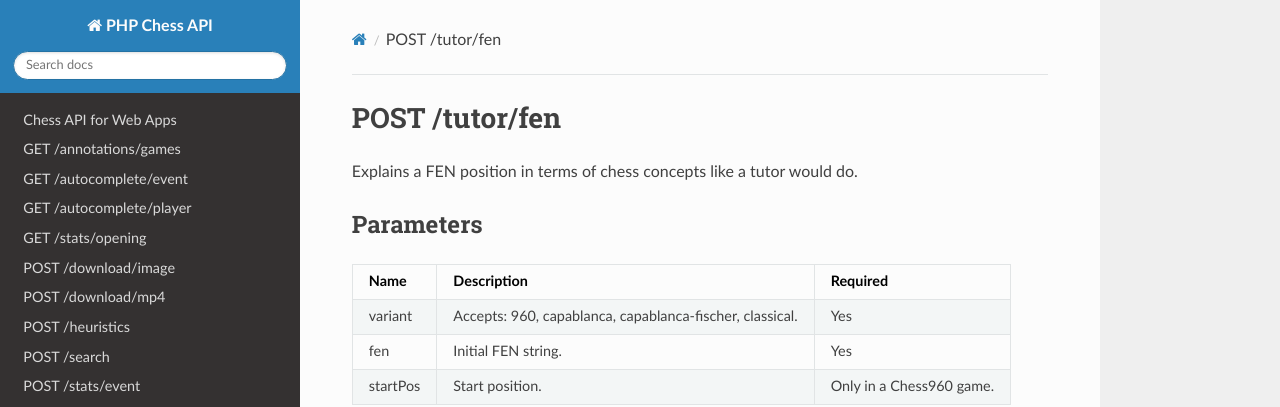
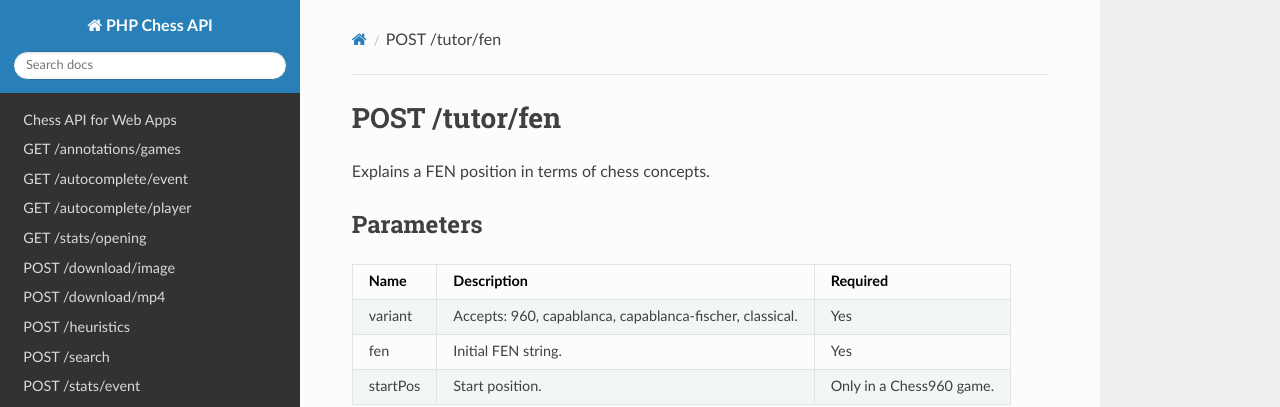
Before and after one commit to chesslablab/chess-api, an MkDocs documentation site: the page built from docs/post-tutor-fen.md, in a window 1280 px wide. Shown: the top 407 px of the page. Built offline with MkDocs 1.6.1, drawn with Linux system fonts in a browser that asks for light colours; nearby versions of some CDN libraries; old or Windows-style settings are respelled for this version of MkDocs.

Commit message:
Updated the docs

```diff
--- a/docs/post-tutor-fen.md
+++ b/docs/post-tutor-fen.md
@@ -1,6 +1,6 @@
 # POST /tutor/fen
 
-Explains a FEN position in terms of chess concepts like a tutor would do.
+Explains a FEN position in terms of chess concepts.
 
 ## Parameters
 
```
